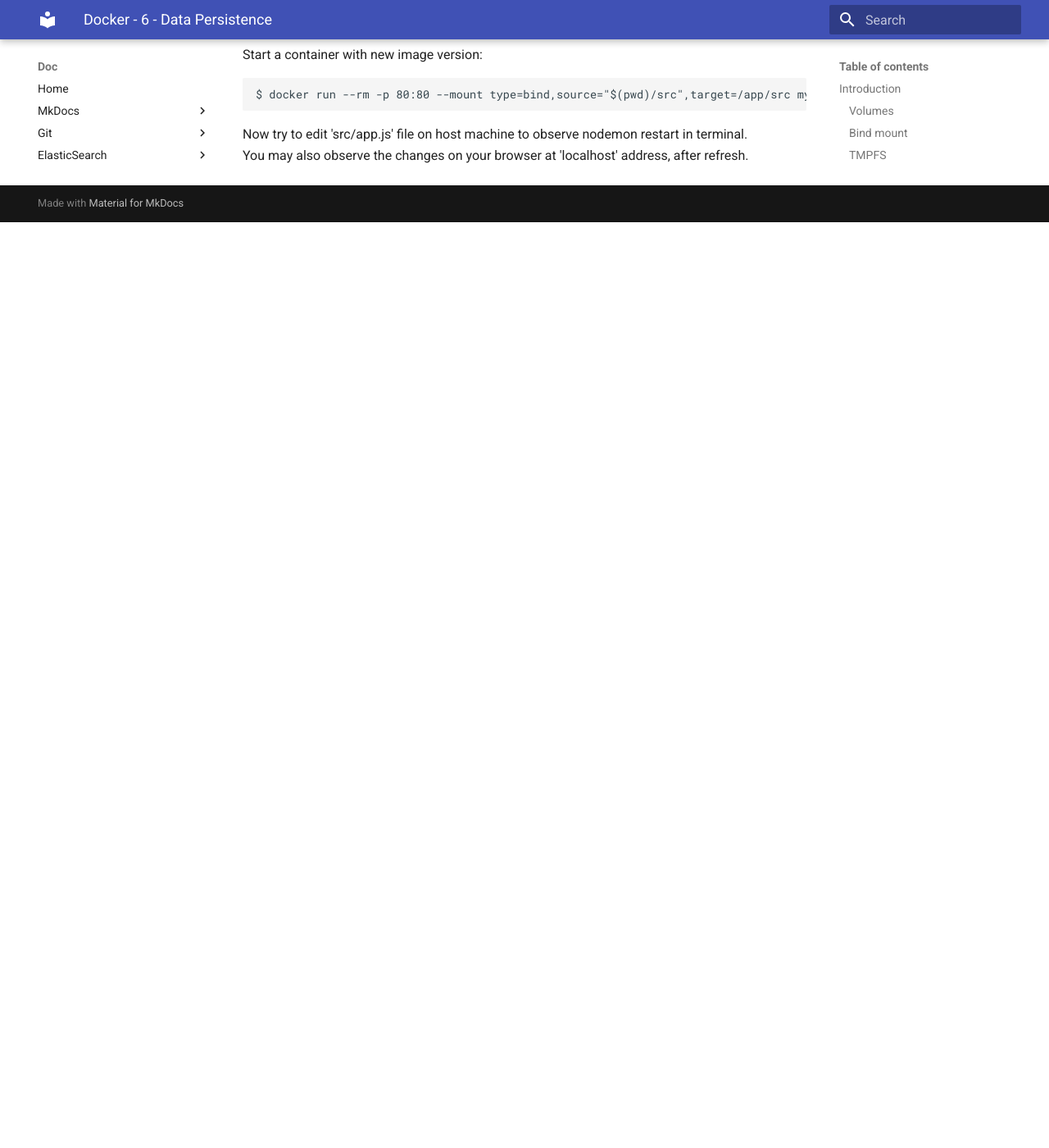
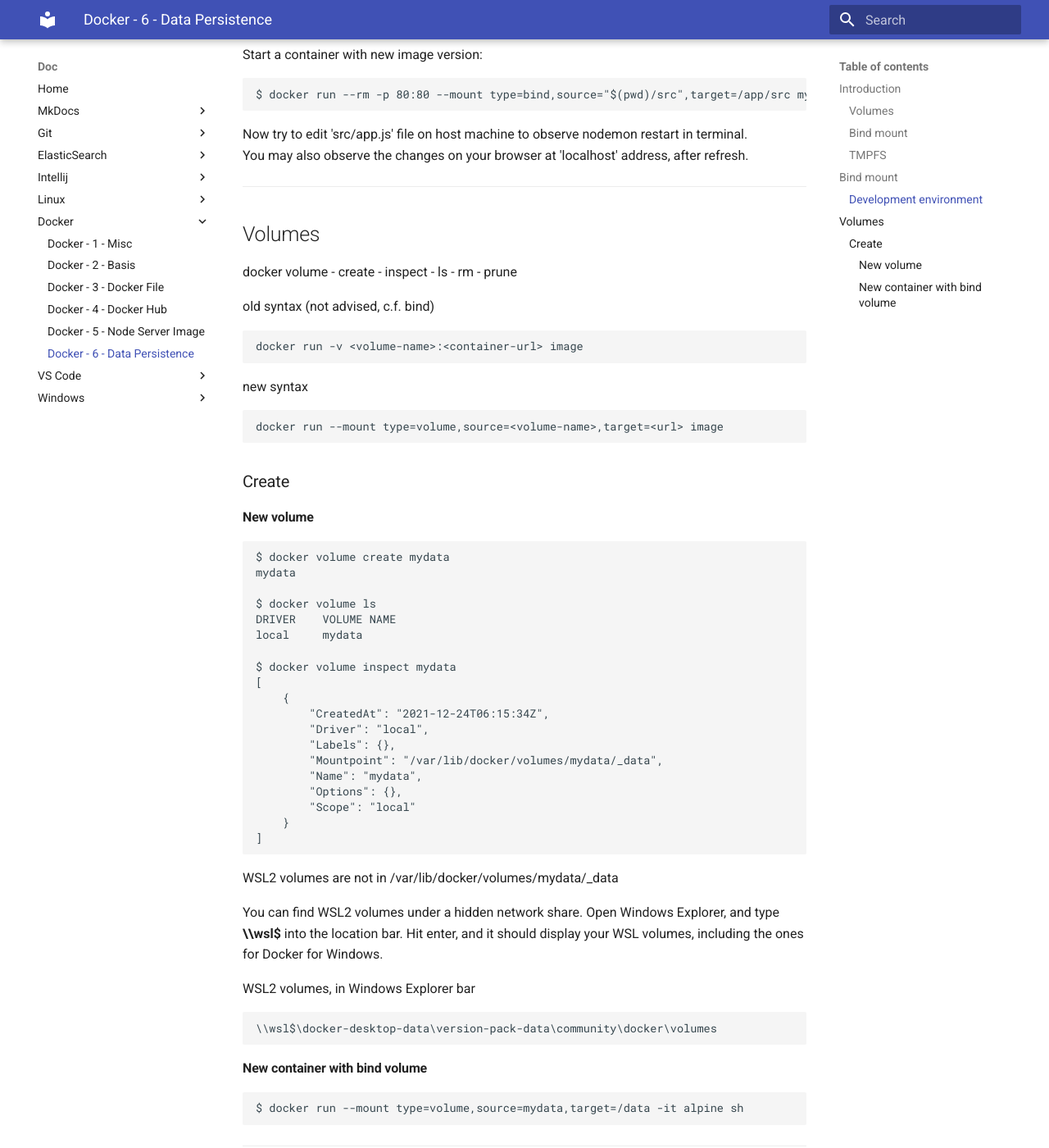
Before and after one commit to oldu73/doc, an MkDocs documentation site: the page built from docs/docker/6-docker-datapersistence.md, in a window 1280 px wide and 1400 px high, scrolled down 2621 px. Shown: the whole window at 82% size. Built offline with MkDocs 1.6.1 and Material for MkDocs 9.7.7, drawn with Linux system fonts in a browser that asks for light colours; before the commit the page ends 2892 px from its top, so only the background shows below that.

Commit message:
docker - volumes

````diff
--- a/docs/docker/6-docker-datapersistence.md
+++ b/docs/docker/6-docker-datapersistence.md
@@ -117,3 +117,65 @@
 
 Now try to edit 'src/app.js' file on host machine to observe nodemon restart in terminal.
 You may also observe the changes on your browser at 'localhost' address, after refresh.
+
+***
+
+## Volumes
+
+docker volume
+- create
+- inspect
+- ls
+- rm
+- prune
+
+old syntax (not advised, c.f. bind)
+```
+docker run -v <volume-name>:<container-url> image
+```
+
+new syntax
+```
+docker run --mount type=volume,source=<volume-name>,target=<url> image
+```
+
+### Create
+
+#### New volume
+```
+$ docker volume create mydata
+mydata
+
+$ docker volume ls
+DRIVER    VOLUME NAME
+local     mydata
+
+$ docker volume inspect mydata
+[
+    {
+        "CreatedAt": "2021-12-24T06:15:34Z",
+        "Driver": "local",
+        "Labels": {},
+        "Mountpoint": "/var/lib/docker/volumes/mydata/_data",
+        "Name": "mydata",
+        "Options": {},
+        "Scope": "local"
+    }
+]
+```
+
+WSL2 volumes are not in /var/lib/docker/volumes/mydata/_data
+
+You can find WSL2 volumes under a hidden network share. Open Windows Explorer, and type **\\\wsl$** into the location bar. Hit enter, and it should display your WSL volumes, including the ones for Docker for Windows.
+
+WSL2 volumes, in Windows Explorer bar
+```
+\\wsl$\docker-desktop-data\version-pack-data\community\docker\volumes
+```
+
+#### New container with bind volume
+```console
+$ docker run --mount type=volume,source=mydata,target=/data -it alpine sh
+```
+
+***
````
Also changed, not shown: docs/linux/linux.md (+9 -0 lines).
